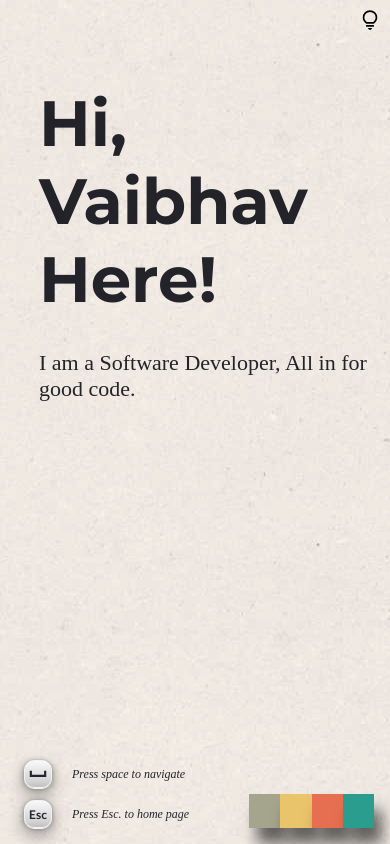
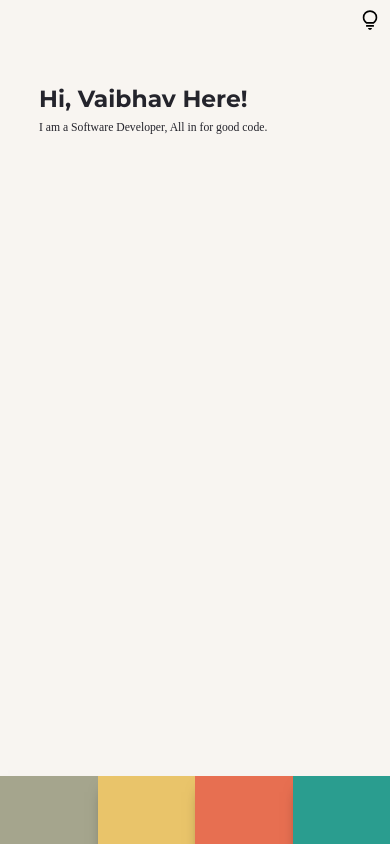
Before and after one commit to GitVaibhav1999/Portfolio, a React (Create React App) app: page / in a window 390 px wide. Built offline with nearby package versions, Linux system fonts and the light colour scheme; a web font is replaced by a local one.

Commit message:
font fixes

```diff
--- a/src/App.js
+++ b/src/App.js
@@ -12,7 +12,7 @@ function App() {
 
   return (
     <div className={`App theme__${theme}`}>
-      <div className="paperOverlay"></div>
+      {/* <div className="paperOverlay"></div> */}
       <BrowserRouter>
         <NavigationRoutes />
         <NavigatorStrip />
--- a/src/components/Intro/Intro.scss
+++ b/src/components/Intro/Intro.scss
@@ -4,10 +4,10 @@
   margin-top: 10vh;
 
   div{
-    margin-bottom: 2rem;
+    margin-bottom: 2vmin;
   }
 
   &__subtitle{
-    font-size: 22px;
+    font-size: 3vmin;
   }
 }
--- a/src/components/NavigatorStrip/NavigatorStrip.scss
+++ b/src/components/NavigatorStrip/NavigatorStrip.scss
@@ -5,8 +5,6 @@
   display: flex;
   align-items: end;
   justify-content: end;
-  margin-right: 16px;
-  margin-bottom: 16px ;
   position: fixed;
   right: 0;
   bottom: 0;
@@ -70,3 +68,14 @@
   flex-direction: column;
   gap: 12px;
 }
+
+@media only screen and (max-width: 600px){
+  .NavigatorStrip__child{
+    width: 25vw;
+    height: 8vh;
+  }
+
+  .navigationKeys{
+    transform: scale(0);
+  }
+}
--- a/src/index.css
+++ b/src/index.css
@@ -52,7 +52,7 @@ code {
 .big-banner{
   font-family: Montserrat;
   font-weight: 700;
-  font-size: 4rem;
+  font-size: 6vmin;
 }
 
 .hand-written{
```
Also changed, not shown: 1 other file (tests, documents, lock files or other folders).
